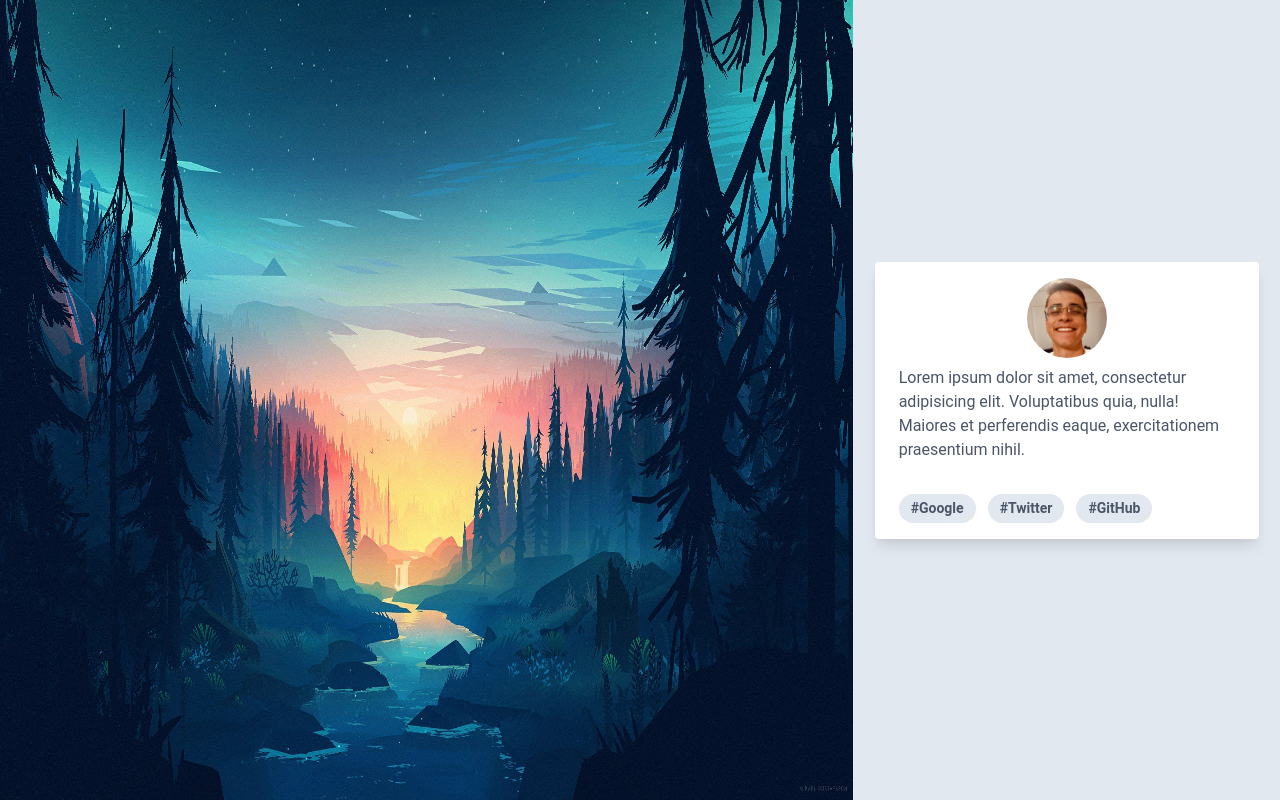
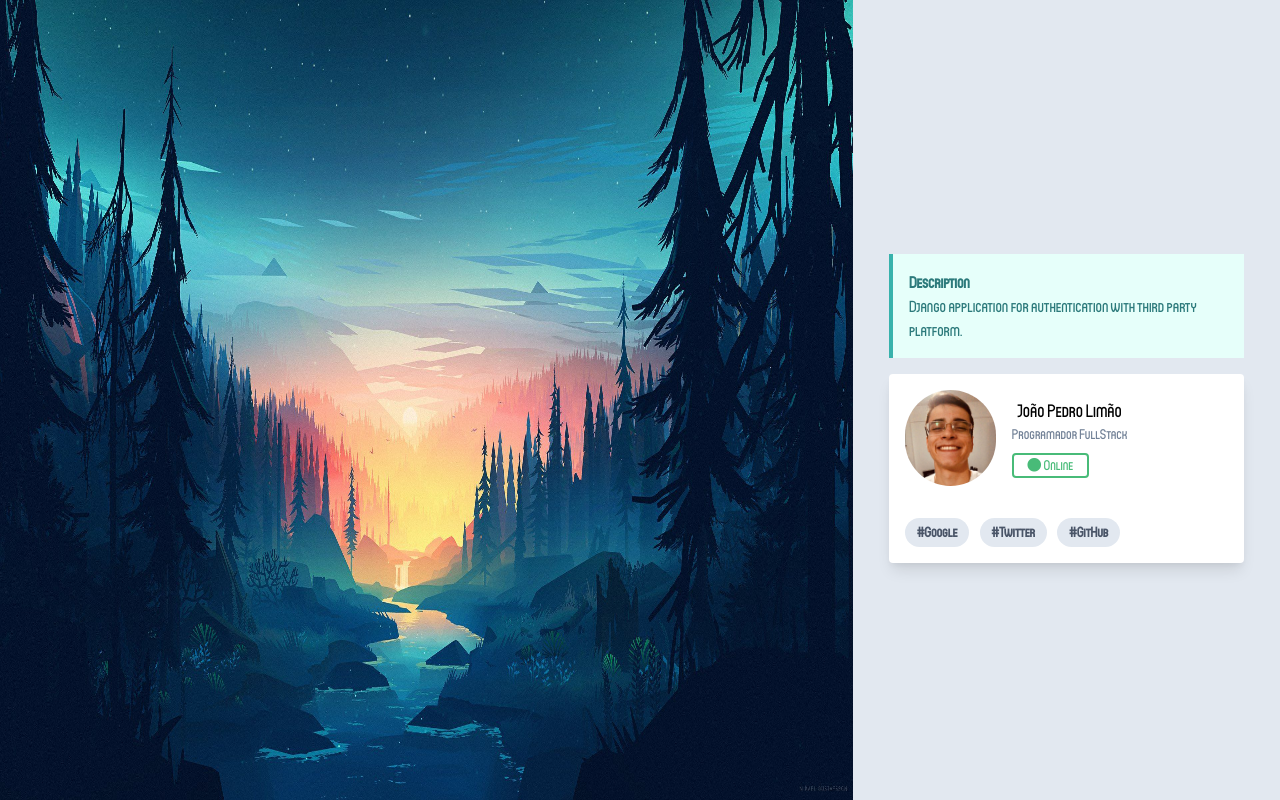
Before and after one commit to JohnAzedo/SocialAuth, a Django app: page / in a window 1280 px wide. Run offline with Django 3.2, Linux system fonts and the light colour scheme; style sheets or scripts are compiled from the project's sources; some libraries are stand-ins or nearby versions.

Commit message:
style: Adding fonts

```diff
--- a/core/templates/login.html
+++ b/core/templates/login.html
@@ -6,7 +6,7 @@
     <title>Social Auth</title>
     {% load static %}
     <link rel="stylesheet" href="{% static 'css/tailwind.css' %}"></link>
-</head>
+    <link rel="stylesheet" href="https://use.fontawesome.com/releases/v5.13.1/css/all.css" integrity="sha384-xxzQGERXS00kBmZW/6qxqJPyxW3UR0BPsL4c8ILaIWXva5kFi7TxkIIaMiKtqV1Q" crossorigin="anonymous">
     <body>
     <div class="flex w-screen h-screen">
         <!-- Div to background image -->
@@ -18,24 +18,35 @@
 
         <!-- Div to authentication -->
         <div class="flex w-1/3 bg-gray-300 items-center justify-center">
+            <div class="w-10/12">
+                <div class="my-4 bg-teal-100 border-l-4 border-teal-500 text-teal-700 p-4">
+                    <p class="font-bold">Description</p>
+                    <p>Django application for authentication with third party platform.</p>
+                </div>
                 <div class="max-w-sm rounded overflow-hidden shadow-lg bg-white">
-                <div class="px-6 py-4">
-                    <div class="flex justify-center items-center mb-2">
+                    <div class="flex py-4 px-4">
                             <img
-                            src="{% static 'images/author.jpeg' %}"
-                            class="rounded-full w-20 h-20 object-cover object-top"/>
+                                src="{% static 'images/author.png' %}"
+                                class="h-24 rounded-full"/>
+
+                            <div class="flex flex-col text-center justify-center ml-4">
+                                <p class="text-lg">João Pedro Limão</p>
+                                <p class="text-sm text-gray-600">Programador FullStack</p>
+                                <p class="mt-2 w-2/3 text-sm text-green-500 border-2 border-green-500 rounded">
+                                    <i class="fas fa-circle "></i> Online</p>
                             </div>
-                    <p class="text-gray-700 text-base">
-                      Lorem ipsum dolor sit amet, consectetur adipisicing elit. Voluptatibus quia, nulla! Maiores et perferendis eaque, exercitationem praesentium nihil.
-                    </p>
                     </div>
-                  <div class="px-6 py-4">
+                    <div class="px-4 py-4">
+                        <a href="#google">
                             <span class="inline-block bg-gray-300 rounded-full px-3 py-1 text-sm font-semibold text-gray-700 mr-2">#Google</span>
+                        </a>
                         <span class="inline-block bg-gray-300 rounded-full px-3 py-1 text-sm font-semibold text-gray-700 mr-2">#Twitter</span>
                         <span class="inline-block bg-gray-300 rounded-full px-3 py-1 text-sm font-semibold text-gray-700">#GitHub</span>
                     </div>
                 </div>
             </div>
+
+        </div>
     </div>
 </body>
 </html>
--- a/static/css/style.css
+++ b/static/css/style.css
@@ -2,8 +2,13 @@
 @import "tailwindcss/components";
 @import "tailwindcss/utilities";
 
-@import url("https://fonts.googleapis.com/css2?family=Roboto:wght@400;500;700&display=swap");
+/* @import url(""); */
+
+@font-face {
+    font-family: 'Circular';
+    src: url('font/circular.otf')
+}
 
 * {
-    font-family: 'Roboto', sans-serif;
+    font-family: 'Circular';
 }
```
Also changed, not shown: static/font/circular.otf (added), static/images/author.png (added). Lines whose indentation alone changed are shown as unchanged.
